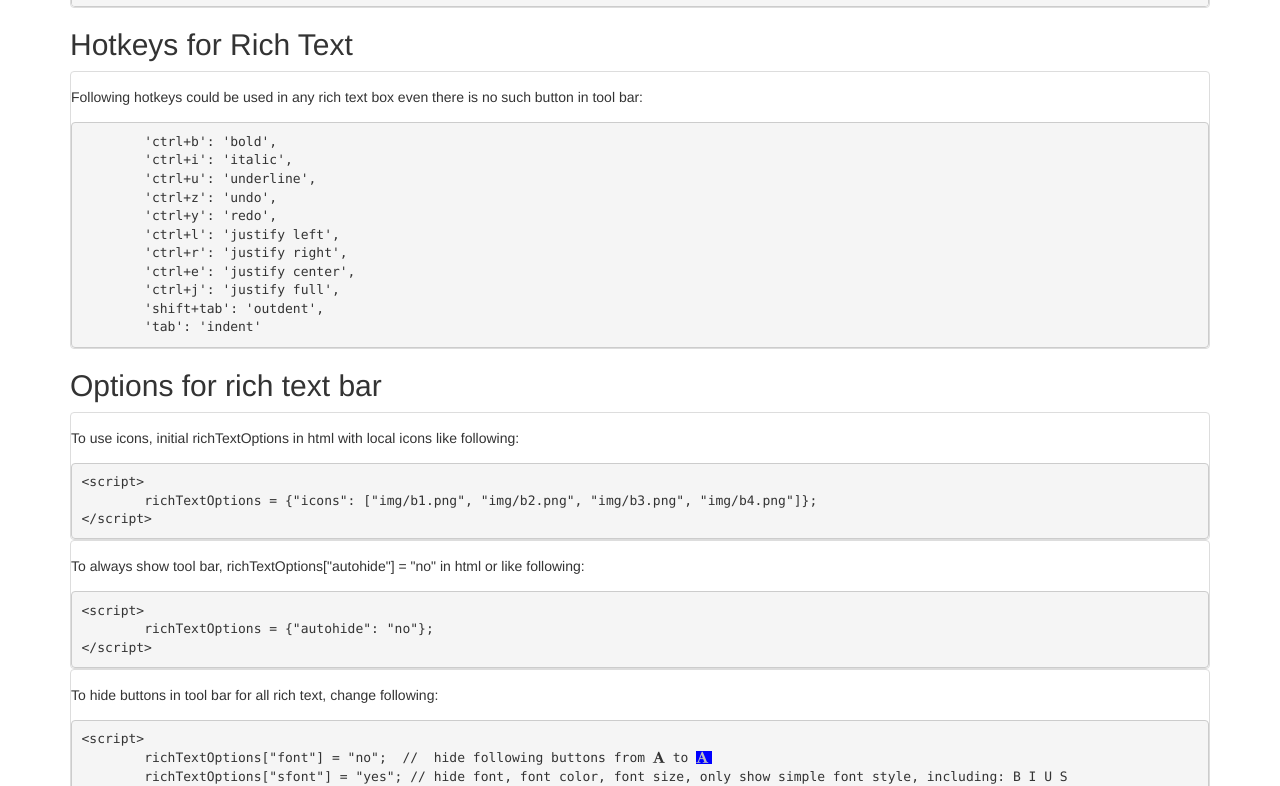
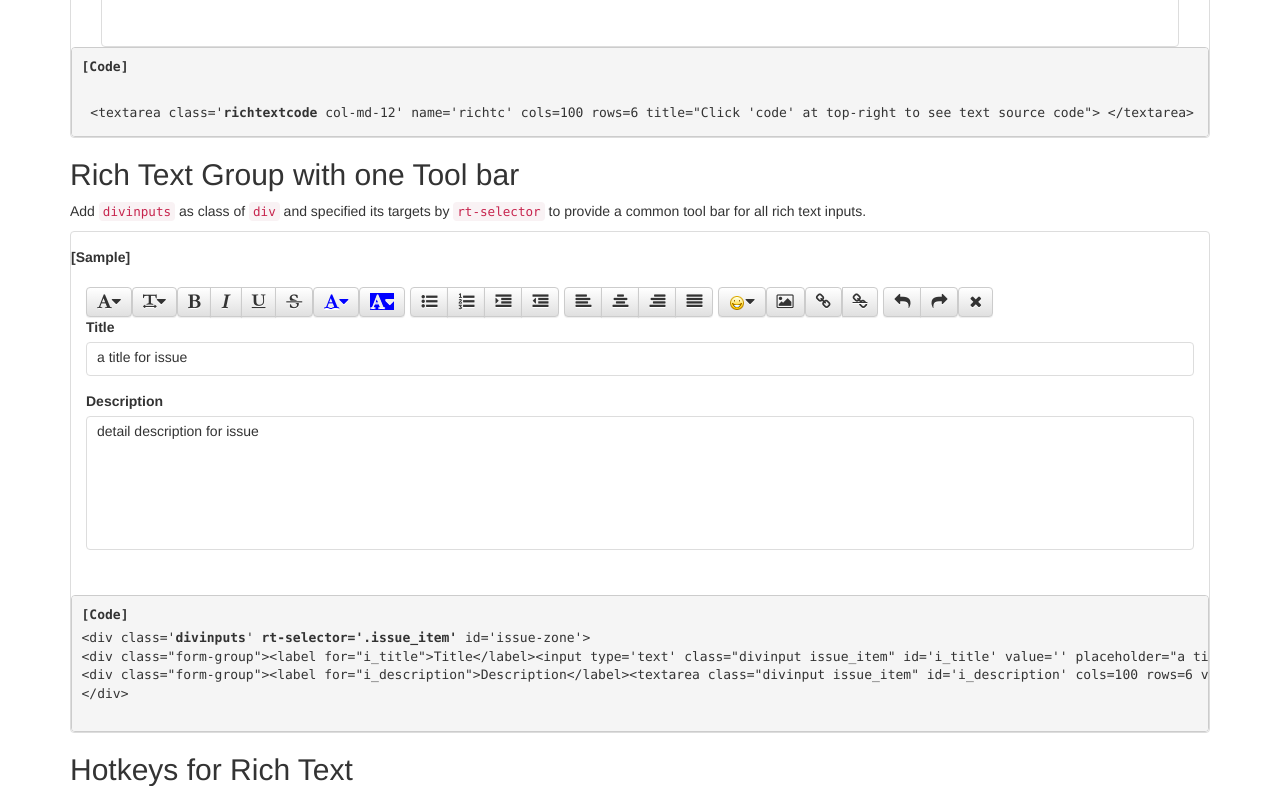
Before and after one commit to ItManTos/richtext, a plain HTML site: page index.html in a window 1280 px wide. Shown: the part 2014-2800 px from the top of the page. Drawn offline with Linux system fonts and the light colour scheme.

Commit message:
toolbar for rich text group
Changes:
# new feature: enable tool bar to controll more than one rich text.
# new feature; enable turn textarea into rich text without tool bar

```diff
--- a/css/style.css
+++ b/css/style.css
@@ -9,7 +9,7 @@ a.color-box:active, a.color-box:hover {
 
 .btn-toolbar > .btn-group > .btn {
   padding: 5px 10px;
-  font-size: 14px;
+  font-size: 16px;
   line-height: 1;
   height: 30px;
 }
--- a/index.html
+++ b/index.html
@@ -58,15 +58,6 @@
 
   <h1 class="page-header">Usage</h1>
 
-		<h2>Rich Text without tool bar</h2>
-		<p>Add <code>divinput</code> as class of <code>input</code> to enable it accept rich text.</p>
-		<div class="bs-example"><label>[Sample]</label>
-			<div class="example"><input type='text' class="divinput form-control" name='simpleinput' value='' placeholder="A sample for rich text without tool bar, try drop/copy colourful text to here"></div>
-			<pre><label>[Code]</label>
-			<div class="col-md-0"> &lt;input type='text' class="<b>divinput</b>" name='simpleinput' value='' placeholder="A sample for rich text without tool bar, try drop/copy colourful text to here"&gt; </div>
-		</pre>
-		</div>
-
 		<h2>Rich Text in one line</h2>
 		<p>Add <code>richtext</code> as class of <code>input</code> to enable it accept rich text.</p>
 		<div class="bs-example"><label>[Sample]</label>
@@ -85,6 +76,20 @@
 		</pre>
 		</div>
 
+		<h2>Rich Text without tool bar</h2>
+		<p>Add <code>divinput</code> as class of <code>input</code> or <code>textarea</code> to enable it accept rich text.</p>
+		<div class="bs-example"><label>[Sample]</label>
+			<div class="example">
+			<input type='text' class="divinput form-control" name='simpleinput' value='' placeholder="A sample for rich text without tool bar, try drop/copy colourful text to here">
+			<textarea class='divinput' name='simpleinput2' cols=100 rows=3 placeholder="A textarea sample "></textarea>
+			</div>
+			<pre><label>[Code]</label>
+			<div class="col-md-0">&lt;input type='text' class="<b>divinput</b>" name='simpleinput' value='' placeholder="A sample for rich text without tool bar, try drop/copy colourful text to here"&gt;
+<br />&lt;textarea class='<b>divinput</b>' name='simpleinput2' cols=100 rows=3 placeholder="A textarea sample " &gt;&lt;/textarea&gt;
+			</div>
+		</pre>
+		</div>
+
 		<h2>Rich Text in one line with source code </h2>
 		<p>Add <code>richtextcode</code> as class of <code>input</code> to enable it accept rich text and could edit its raw data.</p>
 		<div class="bs-example"><label>[Sample]</label>
@@ -100,6 +105,22 @@
 			<div class="example"><textarea class='richtextcode col-md-12' name='richtc' cols=100 rows=6 title="Click 'code' at top-right to see text source code"></textarea></div>
 			<pre><label>[Code]</label>
 			<div class="col-md-0"> &lt;textarea class='<b>richtextcode</b> col-md-12' name='richtc' cols=100 rows=6 title="Click 'code' at top-right to see text source code"&gt; &lt;/textarea&gt;</div>
+		</pre>
+		</div>
+
+		<h2>Rich Text Group with one Tool bar </h2>
+		<p>Add <code>divinputs</code> as class of <code>div</code> and specified its targets by <code>rt-selector</code> to provide a common tool bar for all rich text inputs.</p>
+		<div class="bs-example"><label>[Sample]</label>
+			<div class="example"><div class='divinputs' rt-selector='.issue_item' id='issue-zone'>
+			  <div class="form-group"><label for="i_title">Title</label><input type='text' class="divinput issue_item" id='i_title' value='' placeholder="a title for issue"></div>
+			  <div class="form-group"><label for="i_description">Description</label><textarea class="divinput issue_item" id='i_description' cols=100 rows=6 value='' placeholder="detail description for issue"></textarea></div>
+			</div></div>
+
+			<pre><label>[Code]</label>
+&lt;div class='<b>divinputs</b>' <b>rt-selector='.issue_item'</b> id='issue-zone'&gt;
+&lt;div class="form-group"&gt;&lt;label for="i_title"&gt;Title&lt;/label&gt;&lt;input type='text' class="divinput issue_item" id='i_title' value='' placeholder="a title for issue"&gt;&lt;/div&gt;
+&lt;div class="form-group"&gt;&lt;label for="i_description"&gt;Description&lt;/label&gt;&lt;textarea class="divinput issue_item" id='i_description' cols=100 rows=6 value='' placeholder="detail description for issue"&gt;&lt;/textarea&gt;&lt;/div&gt;
+&lt;/div&gt;
 		</pre>
 		</div>
 
@@ -150,6 +171,12 @@
 </pre>
 		</div>
 
+		<div class="bs-example"><p>To hide buttons in tool bar for current rich text, add options into attribute, like:</p>
+<pre>
+&lt;textarea class='<b>richtextcode</b> col-md-12' cols=100 rows=6 <b>options='autohide:"no", sfont:"yes", img:"no", link:"no", undo:"no"'</b> &gt; &lt;/textarea&gt;
+</pre>
+		</div>
+
 		<h2>JS/CSS files required </h2>
 		<p><pre class="prettyprint linenums">
 &lt;link rel='stylesheet' href='./css/bootstrap.min.css' /&gt;
--- a/js/richtext.js
+++ b/js/richtext.js
@@ -1,9 +1,13 @@
-/* http://itman70s.github.io/ */
+/* ========================================================================
+ * Rich Text: richtext.js v1.1
+ * http://itman70s.github.io/
+ * ======================================================================== */
 
 $(document).ready(function(){
 	$(document).bindhotkeys();
 	bindRichText();
 });
+var richtext_version = 1.1;
 
 var richTextOptions = {};
 function bindRichText() {
@@ -30,6 +34,12 @@ function bindRichText() {
 		} else {
 			// TODO
 		}
+	});
+	$('.divinputs').each(function () {
+		$(this).removeClass("divinputs");
+		var self = this;
+		var id = $(self).attr("id") || $(self).attr("name");
+		divinputs(id);
 	});
 
 	$('.divinput').each(divinput);
@@ -93,13 +103,27 @@ function divinput() {
 			id = "#divinput" + sqno;
 		}
 	}
-	$(self).hide();
 
-	var placeholder = $(self).attr("placeholder") || $(self).attr("title");
-	var toolbar = '<div class="editable ' + ($(self).attr("class") || '') + '" contenteditable="true" target-input="' + id + '" title="' + placeholder.replace(/"/g, '\\"') + '">' + ($(self).val() || placeholder) + '</div>\n';
+	$(id).wrap( "<div class='richinput-zone " + ($(id).attr("class").indexOf("col-") > -1 ? $(id).attr("class").replace(/(.*)(col\-[^ ]+)(.*)/gi, "$2") : "") + "'></div>");
+	var placeholder = $(self).attr("placeholder") || $(self).attr("title") || "";
+	var toolbar = '<div class="editable ' + ($(self).attr("class") || '') + '" style="' + __getEidtorStyle(id) + '"  contenteditable="true" target-input="' + id + '" title="' + placeholder.replace(/"/g, '\\"') + '">' + ($(self).val() || placeholder) + '</div>\n';
 	$(toolbar).insertAfter(id);
+
+	$(id).hide();
 }
+/* source codes for rich text */
+function divinputs(id, options) {
+	id = $("#" + id)[0] ? "#" + id : "[name='" + id + "']";
+	if (!$(id)[0]) return;
 
+	userOptions = $.extend({}, richTextOptions, {autohide:"no"},options, ($(id).attr("options") + "").toJSON());
+	//userOptions["style"] = "z-index: 9; position: absolute; right: 15px; top: -30px; -moz-opacity:0.9; filter:alpha(opacity=90); opacity:0.9;";
+
+	$(id).wrap( "<div class='richtext-zone " + ($(id).attr("class").indexOf("col-") > -1 ? $(id).attr("class").replace(/(.*)(col\-[^ ]+)(.*)/gi, "$2") : "") + "'></div>");
+	var rtn = $(id).richtextbar(userOptions);
+
+	return rtn;
+}
 var richtext_editor = $(document);
 
 /* source codes for one-line rich text */
@@ -128,6 +152,7 @@ function richtextline(id, options) {
 	return __richtext(id, userOptions);
 
 }
+
 
 /* source codes for rich text */
 function richtext(id, userOptions) {
@@ -187,6 +212,7 @@ function __richtext(id, options) {
 	input.html($(id).val());
 	return rtn;
 }
+
 function __getEidtorStyle(id) {
 	var height = 34;
 
@@ -315,6 +341,15 @@ function showTools(zone, display, focus) {
 			error: function (reason, detail) { console.log("File upload error", reason, detail); }
 		};
 
+		if ($(editor).attr("rt-selector")) {
+			var rts = editor.find($(editor).attr("rt-selector"));
+			if (rts.length > 0) {
+				rts.on('focus', function (e) {
+					editor = $(this);
+				});
+				editor = rts.first();
+			}
+		}
 		options = $.extend(options, userOptions);
 
 		if (options.drop) {
@@ -360,8 +395,9 @@ function showTools(zone, display, focus) {
 						$(this).removeClass("btn-default");
 						$(this).addClass(options.active);
 					} else {
-						$(this).removeClass(options.active);
-						$(this).addClass("btn-default");
+						if ($(this).attr("class")) {
+							$(this).attr("class", $(this).attr("class").replace(options.active, "btn-default"));
+						}
 					}
 				});
 			}
@@ -455,7 +491,7 @@ function initBar(id, options) {
 '<a class="btn btn-default" data-edit="strikethrough" title="" data-original-title="Strikethrough"><b><i class="icon-strikethrough"></i></b></a>\n' +
 '</div>\n' +
 '<div class="btn-group" style="margin-left: 0px;">\n' +
-'<a class="btn btn-default dropdown-toggle" data-toggle="dropdown" title="" data-original-title="Fore Color"><b style="color:blue;"><u><i class="icon-font"></i></u></b><b class="icon-caret-down"></b></a>\n' +
+'<a class="btn btn-default dropdown-toggle" data-toggle="dropdown" title="" data-original-title="Fore Color" style="color:blue;"><u><i class="icon-font"></i></u><b class="icon-caret-down"></b></a>\n' +
 '<ul class="dropdown-menu fore-color" style="width:230px">\n' +
 '</ul>\n' +
 '</div>\n';
@@ -463,7 +499,7 @@ function initBar(id, options) {
 	if (userOptions["sfont"] != "yes") {
 	toolbar += "" +
 '<div class="btn-group" style="margin-left: 0px;">\n' +
-'<a class="btn btn-default dropdown-toggle" data-toggle="dropdown" title="" data-original-title="Background Color"><b style="background-color: blue;color:silver;"><u><i class="icon-font"></i></u></b><b class="icon-caret-down"></b></a>\n' +
+'<a class="btn btn-default dropdown-toggle" data-toggle="dropdown" title="" data-original-title="Background Color"><b style="background-color: blue;color:#EEE;"><i class="icon-font"></i><b class="icon-caret-down"></b></b></a>\n' +
 '<ul class="dropdown-menu Back-Color" style="width:230px;padding:2px;">\n' +
 '</ul>\n' +
 '</div>\n' +
@@ -534,7 +570,7 @@ function initBar(id, options) {
 	}
 	if (userOptions["clear"] != "no") {
 	toolbar += "" +
-'<div class="btn-group" style="margin-left: 0px;">\n' +
+'<div class="btn-group"' + ((userOptions["undo"] != "no") ? ' style="margin-left: 0px;"' : '') + '>\n' +
 '<a class="btn btn-default" data-edit="removeFormat" title="" data-original-title="Clear Format"><i class="icon-remove"> </i></a>\n' +
 '</div>\n' +
 '\n';
```
Also changed, not shown: 1 other file.
